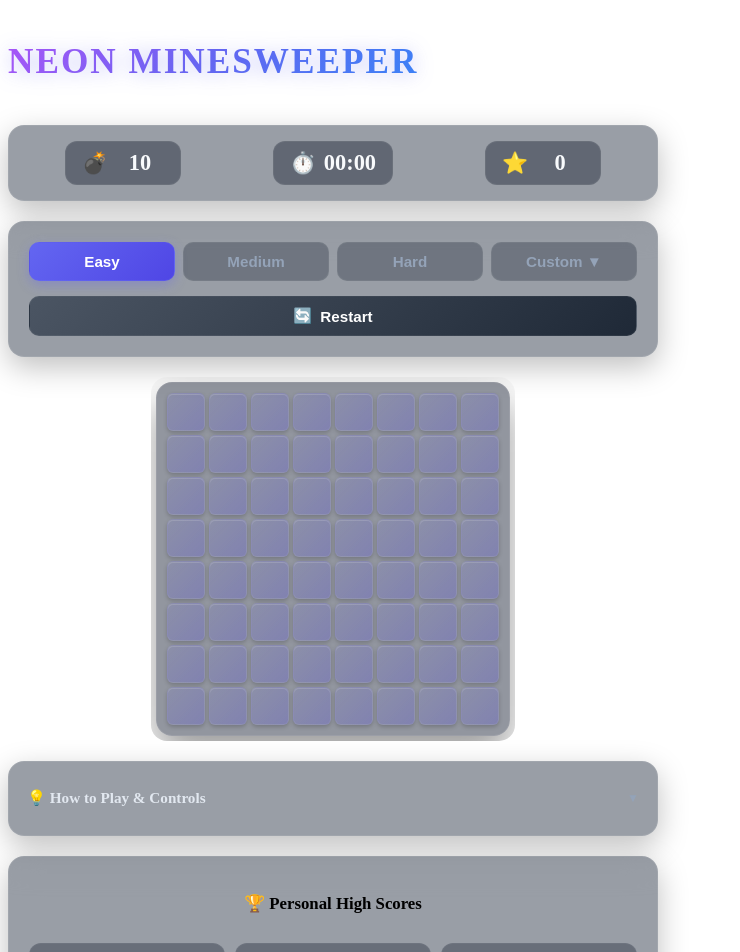
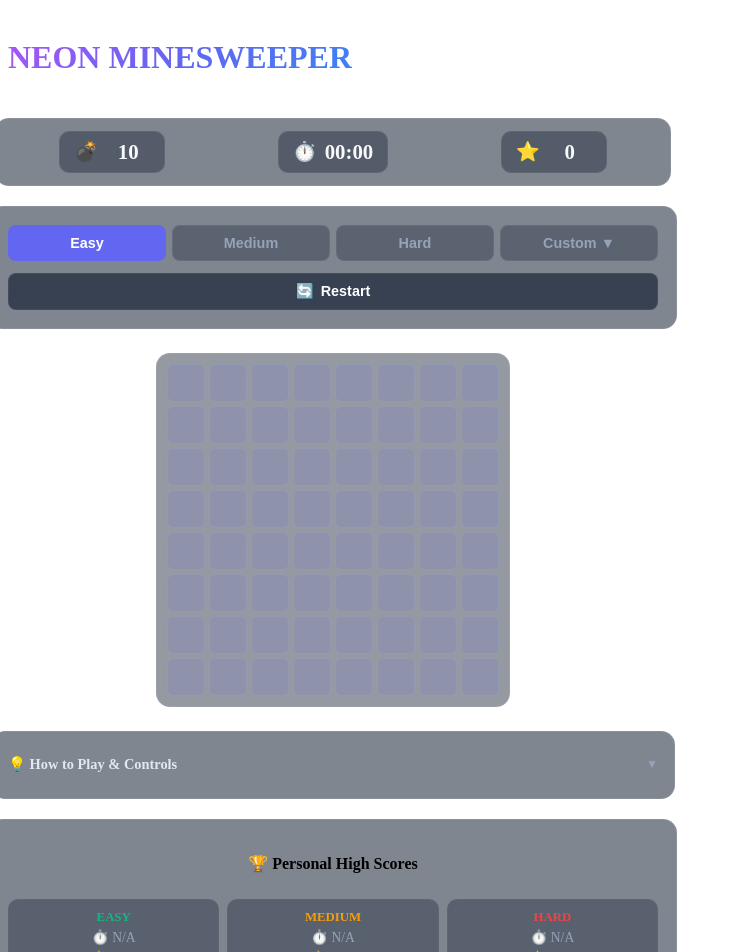
Before and after one commit to AWAIS-ma/Minesweeper, an Angular app: page / in a window 1280 px wide. Shown: the top 952 px of the page, without its empty margins (0-740 px from the left). Built offline with nearby package versions, Linux system fonts and the light colour scheme.

Commit message:
Refactor game.css for improved styles and responsiveness
Refactor game.css to improve styling consistency and responsiveness. Adjusted various properties for layout, colors, and animations.

```diff
--- a/src/app/game/game.css
+++ b/src/app/game/game.css
@@ -1,4 +1,3 @@
-/* Page Container & Layout */
 .game-container {
   display: flex;
   flex-direction: column;
@@ -8,20 +7,6 @@
   gap: 20px;
 }
 
-/* Glassmorphism Cards Base */
-.glass-card {
-  background: rgba(30, 41, 59, 0.45);
-  backdrop-filter: blur(16px);
-  -webkit-backdrop-filter: blur(16px);
-  border: 1px solid rgba(255, 255, 255, 0.08);
-  border-radius: 16px;
-  width: 100%;
-  box-shadow: 0 10px 30px rgba(0, 0, 0, 0.25);
-  padding: 20px;
-  box-sizing: border-box;
-}
-
-/* Title Header */
 .game-header {
   display: flex;
   justify-content: space-between;
@@ -31,164 +16,169 @@
   margin-top: 10px;
 }
 
+/* Glass Card */
+.glass-card {
+  background: #1e293b90;
+  border: 1px solid #ffffff15;
+  border-radius: 14px;
+  width: 100%;
+  padding: 18px;
+}
+
+/* Header */
 .glow-text {
-  font-size: 2.2rem;
+  font-size: 2rem;
   font-weight: 800;
-  letter-spacing: 2px;
-  background: linear-gradient(135deg, #a855f7 0%, #6366f1 50%, #3b82f6 100%);
+  background: linear-gradient(135deg, #a855f7, #6366f1, #3b82f6);
   -webkit-background-clip: text;
   background-clip: text;
   -webkit-text-fill-color: transparent;
-  filter: drop-shadow(0 2px 10px rgba(99, 102, 241, 0.4));
 }
 
+/* Icon Button */
 .icon-btn {
-  background: rgba(255, 255, 255, 0.08);
-  border: 1px solid rgba(255, 255, 255, 0.15);
+  background: #ffffff15;
+  border: 1px solid #ffffff25;
   color: #fff;
   border-radius: 50%;
-  width: 44px;
-  height: 44px;
+  width: 42px;
+  height: 42px;
   display: flex;
   align-items: center;
   justify-content: center;
   cursor: pointer;
-  transition: all 0.2s ease;
+  transition: .2s;
 }
 
 .icon-btn:hover {
-  background: rgba(255, 255, 255, 0.15);
-  transform: scale(1.08);
+  background: #ffffff25;
 }
 
 .icon-btn.muted {
   color: #94a3b8;
-  background: rgba(239, 68, 68, 0.15);
-  border-color: rgba(239, 68, 68, 0.3);
+  background: #ef444420;
+  border-color: #ef444440;
 }
 
-/* Statistics Dashboard */
+/* Stats Dashboard */
 .dashboard {
   display: flex;
   justify-content: space-around;
   align-items: center;
   gap: 10px;
-  padding: 15px;
+  padding: 12px;
 }
 
 .stat-item {
   display: flex;
   align-items: center;
   gap: 8px;
-  background: rgba(15, 23, 42, 0.4);
-  border: 1px solid rgba(255, 255, 255, 0.05);
-  padding: 8px 16px;
-  border-radius: 12px;
+  background: #0f172a60;
+  border: 1px solid #ffffff10;
+  padding: 8px 14px;
+  border-radius: 10px;
   position: relative;
 }
 
 .stat-icon {
-  font-size: 1.3rem;
+  font-size: 1.2rem;
 }
 
 .stat-value {
-  font-size: 1.4rem;
+  font-size: 1.3rem;
   font-weight: 700;
   color: #f8fafc;
-  min-width: 48px;
+  min-width: 44px;
   text-align: center;
 }
 
 .combo-badge {
   position: absolute;
-  top: -15px;
-  right: -10px;
+  top: -12px;
+  right: -8px;
   background: linear-gradient(135deg, #f59e0b, #ef4444);
   color: #fff;
-  font-size: 0.75rem;
+  font-size: .7rem;
   font-weight: 800;
   padding: 2px 6px;
   border-radius: 20px;
-  box-shadow: 0 0 10px rgba(239, 68, 68, 0.6);
-  border: 1px solid rgba(255, 255, 255, 0.2);
 }
 
-/* Controls Panel */
+/* Controls */
 .controls-panel {
   display: flex;
   flex-direction: column;
-  gap: 15px;
+  gap: 12px;
 }
 
 .difficulty-tabs {
   display: flex;
   flex-wrap: wrap;
-  gap: 8px;
+  gap: 6px;
 }
 
 .tab-btn {
   flex: 1;
-  min-width: 80px;
-  background: rgba(15, 23, 42, 0.3);
-  border: 1px solid rgba(255, 255, 255, 0.05);
+  min-width: 70px;
+  background: #0f172a50;
+  border: 1px solid #ffffff10;
   color: #94a3b8;
-  padding: 10px 14px;
-  border-radius: 10px;
-  font-size: 0.95rem;
+  padding: 9px 12px;
+  border-radius: 8px;
+  font-size: .9rem;
   font-weight: 600;
   cursor: pointer;
-  transition: all 0.2s ease;
+  transition: .2s;
 }
 
 .tab-btn:hover {
-  background: rgba(255, 255, 255, 0.05);
   color: #f8fafc;
+  background: #ffffff10;
 }
 
 .tab-btn.active {
-  background: linear-gradient(135deg, #6366f1 0%, #4f46e5 100%);
+  background: #6366f1;
   color: #fff;
-  border-color: rgba(99, 102, 241, 0.3);
-  box-shadow: 0 4px 12px rgba(99, 102, 241, 0.35);
+  border-color: #6366f160;
 }
 
-/* Custom Configuration Drawer */
+/* Custom Config */
 .custom-config-drawer {
-  background: rgba(15, 23, 42, 0.3);
-  border-radius: 12px;
-  padding: 15px;
-  border: 1px solid rgba(255, 255, 255, 0.05);
+  background: #0f172a50;
+  border: 1px solid #ffffff10;
+  border-radius: 10px;
+  padding: 14px;
   display: flex;
   flex-direction: column;
-  gap: 12px;
+  gap: 10px;
 }
 
 .config-inputs {
   display: flex;
-  gap: 10px;
+  gap: 8px;
 }
 
 .input-field {
   display: flex;
   flex-direction: column;
   flex: 1;
-  gap: 5px;
+  gap: 4px;
 }
 
 .input-field label {
-  font-size: 0.8rem;
+  font-size: .78rem;
   color: #94a3b8;
   font-weight: 600;
   text-transform: uppercase;
 }
 
 .input-field input {
-  background: rgba(15, 23, 42, 0.6);
-  border: 1px solid rgba(255, 255, 255, 0.1);
+  background: #0f172a;
+  border: 1px solid #ffffff20;
   color: #fff;
-  border-radius: 8px;
-  padding: 8px;
-  font-size: 1rem;
+  border-radius: 7px;
+  padding: 7px;
+  font-size: .95rem;
   text-align: center;
   outline: none;
   font-family: inherit;
@@ -196,69 +186,63 @@
 
 .input-field input:focus {
   border-color: #6366f1;
-  box-shadow: 0 0 5px rgba(99, 102, 241, 0.4);
 }
 
-/* Buttons style */
+/* Buttons */
 .btn {
-  background: rgba(15, 23, 42, 0.4);
-  border: 1px solid rgba(255, 255, 255, 0.15);
+  background: #1e293b;
+  border: 1px solid #ffffff20;
   color: #fff;
-  padding: 10px 20px;
-  font-size: 0.95rem;
+  padding: 9px 18px;
+  font-size: .9rem;
   font-weight: 700;
-  border-radius: 10px;
-  cursor: pointer;
-  transition: all 0.2s ease;
+  border-radius: 8px;
   display: inline-flex;
   align-items: center;
   justify-content: center;
-  gap: 8px;
+  gap: 7px;
+  cursor: pointer;
+  transition: .2s;
 }
 
 .btn:hover {
-  transform: translateY(-2px);
-  box-shadow: 0 4px 15px rgba(0, 0, 0, 0.3);
+  opacity: .85;
 }
 
 .btn:active {
-  transform: scale(0.97);
+  transform: scale(.97);
 }
 
 .btn-primary {
-  background: linear-gradient(135deg, #a855f7 0%, #7c3aed 100%);
-  border-color: rgba(168, 85, 247, 0.3);
-}
-
-.btn-primary:hover {
-  box-shadow: 0 4px 12px rgba(168, 85, 247, 0.4);
+  background: #7c3aed;
+  border-color: #a855f740;
 }
 
 .btn-restart {
-  background: linear-gradient(135deg, #4b5563 0%, #1f2937 100%);
-  border-color: rgba(255, 255, 255, 0.05);
+  background: #374151;
+  border-color: #ffffff10;
   width: 100%;
 }
 
 .btn-win {
-  background: linear-gradient(135deg, #10b981 0%, #059669 100%);
-  border-color: rgba(16, 185, 129, 0.3);
+  background: #059669;
+  border-color: #10b98140;
 }
 
 .btn-secondary {
-  background: rgba(255, 255, 255, 0.05);
+  background: #ffffff10;
 }
 
 .quick-actions {
   width: 100%;
 }
 
-/* Game Board Container & Layout */
+/* Board */
 .board-wrapper {
   overflow: auto;
   max-width: 100%;
-  padding: 5px;
-  border-radius: 16px;
+  padding: 4px;
+  border-radius: 14px;
 }
 
 .board {
@@ -266,85 +250,99 @@
   grid-template-columns: repeat(var(--cols), 38px);
   grid-template-rows: repeat(var(--rows), 38px);
   gap: 4px;
-  background: rgba(15, 23, 42, 0.45);
-  border: 1px solid rgba(255, 255, 255, 0.08);
-  border-radius: 16px;
+  background: #0f172a70;
+  border: 1px solid #ffffff12;
+  border-radius: 14px;
   padding: 10px;
-  box-shadow: 0 20px 40px rgba(0, 0, 0, 0.4);
   margin: 0 auto;
 }
 
 /* Cells */
 .cell {
-  background: linear-gradient(135deg, rgba(99, 102, 241, 0.12) 0%, rgba(79, 70, 229, 0.25) 100%);
-  border: 1px solid rgba(255, 255, 255, 0.06);
+  background: #6366f120;
+  border: 1px solid #ffffff10;
   border-radius: 6px;
   display: flex;
+  align-items: center;
   justify-content: center;
-  align-items: center;
-  font-size: 1.15rem;
+  font-size: 1.1rem;
   font-weight: 800;
   cursor: pointer;
-  transition: all 0.15s cubic-bezier(0.4, 0, 0.2, 1);
-  box-shadow: inset 0 1px 0 rgba(255, 255, 255, 0.15), 0 2px 4px rgba(0, 0, 0, 0.2);
+  transition: .12s;
 }
 
 .cell:hover {
-  background: linear-gradient(135deg, rgba(99, 102, 241, 0.28) 0%, rgba(79, 70, 229, 0.45) 100%);
-  transform: translateY(-1px) scale(1.03);
-  box-shadow: 0 0 8px rgba(99, 102, 241, 0.5), inset 0 1px 0 rgba(255, 255, 255, 0.2);
+  background: #6366f140;
+  transform: scale(1.04);
 }
 
 .cell:active {
-  transform: scale(0.95);
+  transform: scale(.94);
 }
 
-/* Revealed cells */
 .cell.revealed {
-  background: rgba(15, 23, 42, 0.65);
-  border-color: rgba(255, 255, 255, 0.03);
-  box-shadow: inset 0 2px 5px rgba(0, 0, 0, 0.65);
+  background: #0f172a90;
+  border-color: #ffffff08;
   cursor: default;
   transform: none !important;
+  box-shadow: inset 0 1px 4px #00000080;
 }
 
-/* Cell Numbers neon themes */
-.num-1 { color: #38bdf8; text-shadow: 0 0 4px rgba(56, 189, 248, 0.4); }
-.num-2 { color: #34d399; text-shadow: 0 0 4px rgba(52, 211, 153, 0.4); }
-.num-3 { color: #f87171; text-shadow: 0 0 4px rgba(248, 113, 113, 0.4); }
-.num-4 { color: #c084fc; text-shadow: 0 0 4px rgba(192, 132, 252, 0.4); }
-.num-5 { color: #fb923c; text-shadow: 0 0 4px rgba(251, 146, 60, 0.4); }
-.num-6 { color: #22d3ee; text-shadow: 0 0 4px rgba(34, 211, 238, 0.4); }
-.num-7 { color: #f472b6; text-shadow: 0 0 4px rgba(244, 114, 182, 0.4); }
-.num-8 { color: #e2e8f0; text-shadow: 0 0 4px rgba(226, 232, 240, 0.4); }
+.cell.flagged {
+  background: #ef444430;
+  border-color: #ef444450;
+}
 
-/* Flags */
-.cell.flagged {
-  background: linear-gradient(135deg, rgba(239, 68, 68, 0.18) 0%, rgba(220, 38, 38, 0.35) 100%);
-  border: 1px solid rgba(239, 68, 68, 0.35);
-  box-shadow: 0 0 10px rgba(239, 68, 68, 0.4);
+.cell.mine {
+  background: #ef444470 !important;
+  border-color: #ef444460;
+}
+
+.cell.exploded {
+  background: #ef4444 !important;
+  animation: flash-red .5s infinite alternate;
 }
 
 .flag-icon {
-  animation: shake 0.3s ease;
+  animation: shake .3s ease;
 }
 
-/* Mines */
-.cell.mine {
-  background: linear-gradient(135deg, rgba(239, 68, 68, 0.6) 0%, rgba(185, 28, 28, 0.8) 100%) !important;
-  border-color: rgba(239, 68, 68, 0.6);
-  box-shadow: inset 0 2px 4px rgba(0, 0, 0, 0.5);
+/* Number Colors */
+.num-1 {
+  color: #38bdf8;
 }
 
-.cell.exploded {
-  background: linear-gradient(135deg, #ef4444 0%, #dc2626 100%) !important;
-  box-shadow: 0 0 15px #ef4444, inset 0 1px 3px rgba(255, 255, 255, 0.5) !important;
-  animation: flash-red 0.5s infinite alternate;
+.num-2 {
+  color: #34d399;
 }
 
-/* Help panel drawer accordion */
+.num-3 {
+  color: #f87171;
+}
+
+.num-4 {
+  color: #c084fc;
+}
+
+.num-5 {
+  color: #fb923c;
+}
+
+.num-6 {
+  color: #22d3ee;
+}
+
+.num-7 {
+  color: #f472b6;
+}
+
+.num-8 {
+  color: #e2e8f0;
+}
+
+/* Info Panel */
 .info-panel {
-  padding: 12px 18px;
+  padding: 10px 16px;
 }
 
 .panel-header {
@@ -355,31 +353,31 @@
 }
 
 .panel-header h3 {
-  font-size: 0.95rem;
+  font-size: .9rem;
   font-weight: 600;
   color: #e2e8f0;
 }
 
 .toggle-icon {
-  font-size: 0.75rem;
+  font-size: .75rem;
   color: #94a3b8;
 }
 
 .panel-content {
   margin-top: 10px;
-  border-top: 1px solid rgba(255, 255, 255, 0.05);
+  border-top: 1px solid #ffffff10;
   padding-top: 10px;
 }
 
 .panel-content ul {
-  padding-left: 20px;
+  padding-left: 18px;
   display: flex;
   flex-direction: column;
-  gap: 6px;
+  gap: 5px;
 }
 
 .panel-content li {
-  font-size: 0.88rem;
+  font-size: .85rem;
   color: #94a3b8;
   line-height: 1.4;
 }
@@ -388,29 +386,29 @@
   color: #e2e8f0;
 }
 
-/* High Scores Card */
+/* High Scores */
 .high-scores {
   display: flex;
   flex-direction: column;
-  gap: 12px;
+  gap: 10px;
 }
 
 .high-scores h3 {
-  font-size: 1.05rem;
+  font-size: 1rem;
   font-weight: 700;
   text-align: center;
 }
 
 .scores-grid {
   display: flex;
-  gap: 10px;
+  gap: 8px;
 }
 
 .score-card {
   flex: 1;
-  background: rgba(15, 23, 42, 0.35);
-  border: 1px solid rgba(255, 255, 255, 0.03);
-  border-radius: 12px;
+  background: #0f172a55;
+  border: 1px solid #ffffff08;
+  border-radius: 10px;
   padding: 10px;
   display: flex;
   flex-direction: column;
@@ -419,31 +417,41 @@
 }
 
 .score-title {
-  font-size: 0.82rem;
+  font-size: .8rem;
   font-weight: 700;
   text-transform: uppercase;
 }
 
 .score-stat {
-  font-size: 0.88rem;
+  font-size: .85rem;
   color: #94a3b8;
-  font-weight: 500;
 }
 
-.text-easy { color: #10b981; }
-.text-medium { color: #f59e0b; }
-.text-hard { color: #ef4444; }
+.text-easy,
+.text-win {
+  color: #10b981;
+}
 
-/* Modals Backdrops & Overlay dialogs */
+.text-medium,
+.text-warning {
+  color: #f59e0b;
+}
+
+.text-hard,
+.text-loss {
+  color: #ef4444;
+}
+
+.text-primary {
+  color: #6366f1;
+}
+
+/* Modal */
 .modal-backdrop {
   position: fixed;
-  top: 0;
-  left: 0;
-  width: 100vw;
-  height: 100vh;
-  background: rgba(15, 23, 42, 0.7);
+  inset: 0;
+  background: #0f172ab0;
   backdrop-filter: blur(8px);
-  -webkit-backdrop-filter: blur(8px);
   z-index: 100;
   display: flex;
   justify-content: center;
@@ -452,44 +460,42 @@
 }
 
 .modal-content {
-  max-width: 420px;
+  max-width: 400px;
+  width: 100%;
   text-align: center;
   display: flex;
   flex-direction: column;
   align-items: center;
-  gap: 15px;
-  padding: 30px;
+  gap: 14px;
+  padding: 28px;
   position: relative;
-  box-shadow: 0 25px 50px -12px rgba(0, 0, 0, 0.5);
 }
 
 .modal-content h2 {
-  font-size: 1.8rem;
+  font-size: 1.7rem;
   font-weight: 800;
 }
 
 .modal-content p {
-  font-size: 0.95rem;
+  font-size: .9rem;
   color: #94a3b8;
   line-height: 1.5;
 }
 
 .modal-icon {
-  font-size: 3.5rem;
-  filter: drop-shadow(0 0 10px rgba(255, 255, 255, 0.15));
+  font-size: 3rem;
 }
 
 .modal-stats {
   display: flex;
-  gap: 15px;
+  gap: 12px;
   width: 100%;
-  margin: 5px 0;
 }
 
 .m-stat {
   flex: 1;
-  background: rgba(15, 23, 42, 0.35);
-  border-radius: 12px;
+  background: #0f172a55;
+  border-radius: 10px;
   padding: 10px;
   display: flex;
   flex-direction: column;
@@ -497,14 +503,14 @@
 }
 
 .m-stat-label {
-  font-size: 0.75rem;
+  font-size: .72rem;
   color: #94a3b8;
   font-weight: 600;
   text-transform: uppercase;
 }
 
 .m-stat-value {
-  font-size: 1.3rem;
+  font-size: 1.2rem;
   font-weight: 800;
   font-family: 'Share Tech Mono', monospace;
 }
@@ -513,71 +519,92 @@
   display: flex;
   gap: 10px;
   width: 100%;
-  margin-top: 10px;
+  margin-top: 8px;
 }
 
 .modal-buttons button {
   flex: 1;
 }
 
-/* Modal Themes borders & colors */
 .border-loss {
-  border-color: rgba(239, 68, 68, 0.3);
-  box-shadow: 0 0 25px rgba(239, 68, 68, 0.2);
+  border-color: #ef444440;
+  box-shadow: 0 0 20px #ef444425;
 }
 
 .border-win {
-  border-color: rgba(16, 185, 129, 0.3);
-  box-shadow: 0 0 25px rgba(16, 185, 129, 0.2);
+  border-color: #10b98140;
+  box-shadow: 0 0 20px #10b98125;
 }
 
-.text-loss { color: #ef4444; }
-.text-win { color: #10b981; }
-.text-primary { color: #6366f1; }
-.text-warning { color: #f59e0b; }
-
-/* Confetti overlay Canvas */
+/* Misc */
 .confetti-canvas {
   position: fixed;
-  top: 0;
-  left: 0;
+  inset: 0;
   width: 100%;
   height: 100%;
   pointer-events: none;
   z-index: 99;
 }
 
+.score-breakdown {
+  margin-top: 5px;
+  background: #0f172a55;
+  border-radius: 10px;
+  padding: 10px 16px;
+  width: 100%;
+  border: 1px solid #ffffff10;
+  display: flex;
+  flex-direction: column;
+  gap: 7px;
+  text-align: left;
+}
+
+.breakdown-row {
+  display: flex;
+  justify-content: space-between;
+  font-size: .85rem;
+  color: #94a3b8;
+}
+
+.breakdown-row span:last-child {
+  font-weight: 700;
+}
+
+.score-pulse {
+  display: inline-block;
+  animation: score-grow .3s ease-out;
+}
+
 /* Animations */
 @keyframes shake {
-  0% { transform: rotate(0deg); }
-  25% { transform: rotate(-8deg); }
-  50% { transform: rotate(8deg); }
-  75% { transform: rotate(-4deg); }
-  100% { transform: rotate(0deg); }
+  25% {
+    transform: rotate(-8deg);
+  }
+
+  50% {
+    transform: rotate(8deg);
+  }
+
+  75% {
+    transform: rotate(-4deg);
+  }
 }
 
 @keyframes flash-red {
-  0% { background: linear-gradient(135deg, #ef4444 0%, #b91c1c 100%); }
-  100% { background: linear-gradient(135deg, #b91c1c 0%, #7f1d1d 100%); }
-}
+  from {
+    background: #ef4444;
+  }
 
-.animate-scale {
-  animation: scaleUp 0.3s cubic-bezier(0.34, 1.56, 0.64, 1) forwards;
+  to {
+    background: #b91c1c;
+  }
 }
 
 @keyframes scaleUp {
   from {
-    transform: scale(0.85);
+    transform: scale(.85);
     opacity: 0;
   }
-  to {
-    transform: scale(1);
-    opacity: 1;
-  }
-}
-
-.animate-slide-down {
-  animation: slideDown 0.25s cubic-bezier(0.16, 1, 0.3, 1) forwards;
 }
 
 @keyframes slideDown {
@@ -586,82 +613,64 @@
     opacity: 0;
     overflow: hidden;
   }
+
   to {
     height: auto;
     opacity: 1;
   }
 }
 
-.animate-fade-in {
-  animation: fadeIn 0.2s ease forwards;
+@keyframes fadeIn {
+  from {
+    opacity: 0;
+  }
 }
 
-@keyframes fadeIn {
-  from { opacity: 0; }
-  to { opacity: 1; }
+@keyframes bounce {
+  50% {
+    transform: translateY(-4px);
+  }
+}
+
+@keyframes score-grow {
+  50% {
+    transform: scale(1.15);
+    color: #fb923c;
+  }
+}
+
+.animate-scale {
+  animation: scaleUp .3s cubic-bezier(.34, 1.56, .64, 1) forwards;
+}
+
+.animate-slide-down {
+  animation: slideDown .25s ease forwards;
+}
+
+.animate-fade-in {
+  animation: fadeIn .2s ease forwards;
 }
 
 .animate-bounce {
   animation: bounce 1.2s infinite;
 }
 
-@keyframes bounce {
-  0%, 100% { transform: translateY(0); }
-  50% { transform: translateY(-4px); }
-}
-
-/* Score pulse and breakdown styling */
-@keyframes score-grow {
-  0% { transform: scale(1); }
-  50% { transform: scale(1.18); color: #fb923c; text-shadow: 0 0 10px rgba(251, 146, 60, 0.8); }
-  100% { transform: scale(1); }
-}
-
-.score-pulse {
-  display: inline-block;
-  animation: score-grow 0.3s ease-out;
-}
-
-.score-breakdown {
-  margin-top: 5px;
-  background: rgba(15, 23, 42, 0.35);
-  border-radius: 12px;
-  padding: 12px 18px;
-  width: 100%;
-  border: 1px solid rgba(255, 255, 255, 0.05);
-  display: flex;
-  flex-direction: column;
-  gap: 8px;
-  text-align: left;
-}
-
-.breakdown-row {
-  display: flex;
-  justify-content: space-between;
-  align-items: center;
-  font-size: 0.88rem;
-  color: #94a3b8;
-  font-weight: 500;
-}
-
-.breakdown-row span:last-child {
-  font-weight: 700;
-}
-
-/* Responsive adjustment for extra small phones */
 @media (max-width: 480px) {
   .board {
-    grid-template-columns: repeat(var(--cols), 32px);
-    grid-template-rows: repeat(var(--rows), 32px);
+    grid-template-columns: repeat(var(--cols), 30px);
+    grid-template-rows: repeat(var(--rows), 30px);
     gap: 3px;
     padding: 6px;
   }
+
   .cell {
-    font-size: 0.95rem;
+    font-size: .9rem;
   }
+
   .glow-text {
-    font-size: 1.6rem;
+    font-size: 1.5rem;
   }
+
   .scores-grid {
     flex-direction: column;
   }
```
